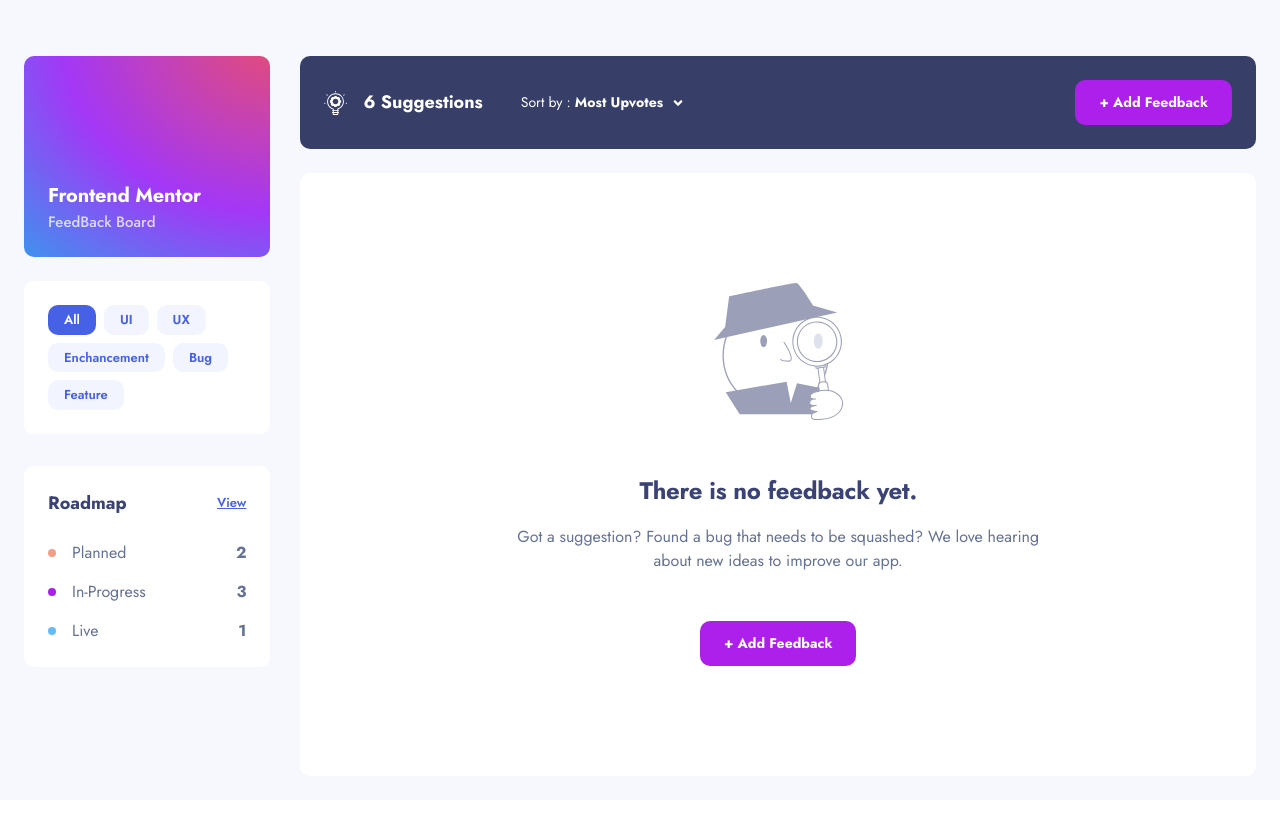
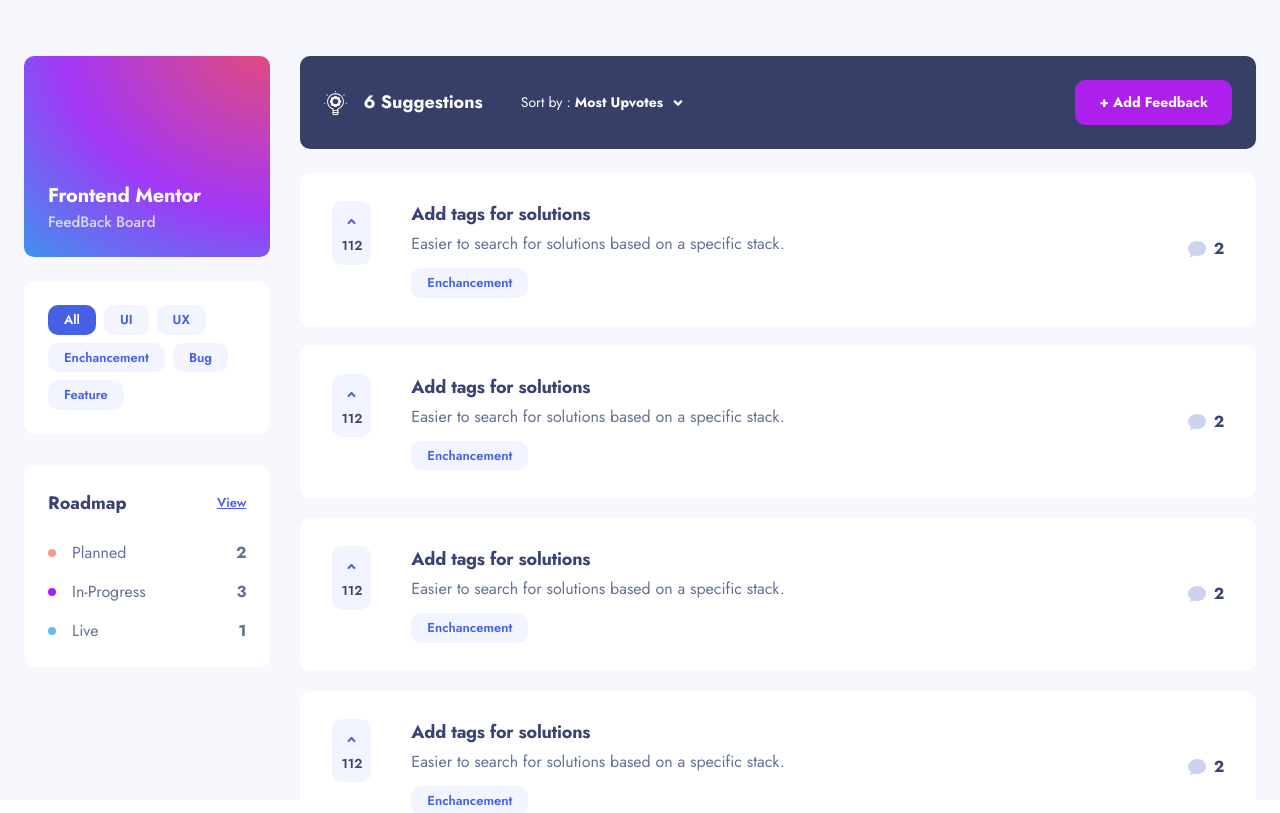
Before and after one commit to andreiwebdev/product-feedback-webapp, a React (Vite) app: page / in a window 1280 px wide. Built offline with nearby package versions, Linux system fonts and the light colour scheme.

Commit message:
Update: Feedback Cards

```diff
--- a/src/App.tsx
+++ b/src/App.tsx
@@ -1,19 +1,9 @@
-import { Sidebar } from "./components/Sidebar";
-import { ActionsTopBar, NoFeedback } from "./components/SuggestionsScreen";
-import { Wrapper } from "./components/common";
+import { SuggestionsScreen } from "./components/SuggestionsScreen";
 
 function App() {
     return (
         <main className="bg-lightGrey w-full h-screen md:pt-[56px]">
-            <div className="xl:flex xl:max-w-7xl xl:mx-auto xl:gap-[30px] xl:px-[24px] xl:h-full">
-                <Sidebar />
-                <div className="w-full">
-                    <ActionsTopBar />
-                    <Wrapper>
-                        <NoFeedback />
-                    </Wrapper>
-                </div>
-            </div>
+            <SuggestionsScreen />
         </main>
     );
 }
--- /dev/null
+++ b/src/components/SuggestionsScreen/FeedbackCard.tsx
@@ -0,0 +1,46 @@
+import { FaAngleUp } from "react-icons/fa";
+import CommentsIcon from "../../assets/shared/icon-comments.svg";
+import { useState } from "react";
+
+export const FeedbackCard = () => {
+    const [isUpvoted, setIsUpvoted] = useState(false);
+
+    return (
+        <div className="bg-white rounded-[10px] p-[24px] mb-[16px] last:mb-0 md:flex md:mb-[20px] md:items-start md:gap-[40px] md:relative md:py-[28px] md:px-[32px]">
+            <div className="mb-[16px] md:mb-0 md:order-2 md:pr-[50px]">
+                <h3 className="text-darkNavy text-[13px] font-bold -tracking-[0.181px] mb-[9px] md:text-[18px] md:-tracking-[0.25px] md:mb-[4px]">
+                    Add tags for solutions
+                </h3>
+                <p className="text-lightNavy text-[13px] mb-[8px] md:text-[16px] md:mb-[12px]">
+                    Easier to search for solutions based on a specific stack.
+                </p>
+                <div className="bg-grey rounded-[10px] text-blue hover:bg-lighterBlue w-fit px-[16px] py-[5px] cursor-pointer text-[13px] font-semibold">
+                    Enchancement
+                </div>
+            </div>
+            <div className="flex items-center justify-between md:order-1">
+                <div
+                    onClick={() => setIsUpvoted(!isUpvoted)}
+                    className={`bg-grey rounded-[10px] text-darkNavy hover:bg-lighterBlue w-fit px-[16px] py-[5px] cursor-pointer text-[13px] font-semibold last:mb-0 flex items-center group gap-[8px] md:flex-col md:px-[9px] md:pt-[14px] md:pb-[9px] ${
+                        isUpvoted ? "!bg-blue !text-white" : ""
+                    }`}
+                >
+                    <FaAngleUp
+                        className={`group-active:text-white ${
+                            isUpvoted ? "text-white" : "text-blue"
+                        }`}
+                    />{" "}
+                    <span>112</span>
+                </div>
+                <div className="md:absolute right-[32px] top-1/2 transform -translate-y-1/2">
+                    <div className="flex items-center gap-[8px]">
+                        <img src={CommentsIcon} alt="comment icon" />
+                        <div className="text-darkNavy text-[13px] font-bold -tracking-[0.181px] md:text-[16px]">
+                            2
+                        </div>
+                    </div>
+                </div>
+            </div>
+        </div>
+    );
+};
--- /dev/null
+++ b/src/components/SuggestionsScreen/SuggestionsScreen.tsx
@@ -0,0 +1,28 @@
+import { ActionsTopBar, FeedbackCard } from ".";
+import { Sidebar } from "../Sidebar";
+import { Wrapper } from "../common";
+
+export const SuggestionsScreen = () => {
+    return (
+        <div className="xl:flex xl:max-w-7xl xl:mx-auto xl:gap-[30px] xl:px-[24px] xl:h-full">
+            <Sidebar />
+            <div className="w-full">
+                <ActionsTopBar />
+                <Wrapper extraClasses="h-[80vh] overflow-auto pr-[100px]">
+                    <div>
+                        <FeedbackCard />
+                        <FeedbackCard />
+                        <FeedbackCard />
+                        <FeedbackCard />
+                        <FeedbackCard />
+                        <FeedbackCard />
+                        <FeedbackCard />
+                        <FeedbackCard />
+                        <FeedbackCard />
+                        <FeedbackCard />
+                    </div>
+                </Wrapper>
+            </div>
+        </div>
+    );
+};
--- a/src/components/SuggestionsScreen/index.tsx
+++ b/src/components/SuggestionsScreen/index.tsx
@@ -1,2 +1,4 @@
 export * from "./ActionsTopBar";
 export * from "./NoFeedback";
+export * from "./FeedbackCard";
+export * from "./SuggestionsScreen";
--- a/src/components/common/Dropdown.tsx
+++ b/src/components/common/Dropdown.tsx
@@ -32,7 +32,7 @@
                 style={{
                     boxShadow: "0px 10px 40px -7px rgba(55, 63, 104, 0.35)",
                 }}
-                className={`hidden opacity-1 bg-white rounded-[10px] absolute top-[65px] text-[16px] text-lightNavy w-[200px] max-h-[200px] overflow-auto md:w-[250px] xl:w-[300px] ${
+                className={`hidden opacity-1 bg-white rounded-[10px] absolute top-[65px] text-[16px] text-lightNavy w-[200px] max-h-[200px] overflow-auto md:w-[250px] xl:w-[300px] z-50 ${
                     toggleDropdown ? "!block" : ""
                 } ${props.dropdownMenuExtraStyles}`}
             >
```
